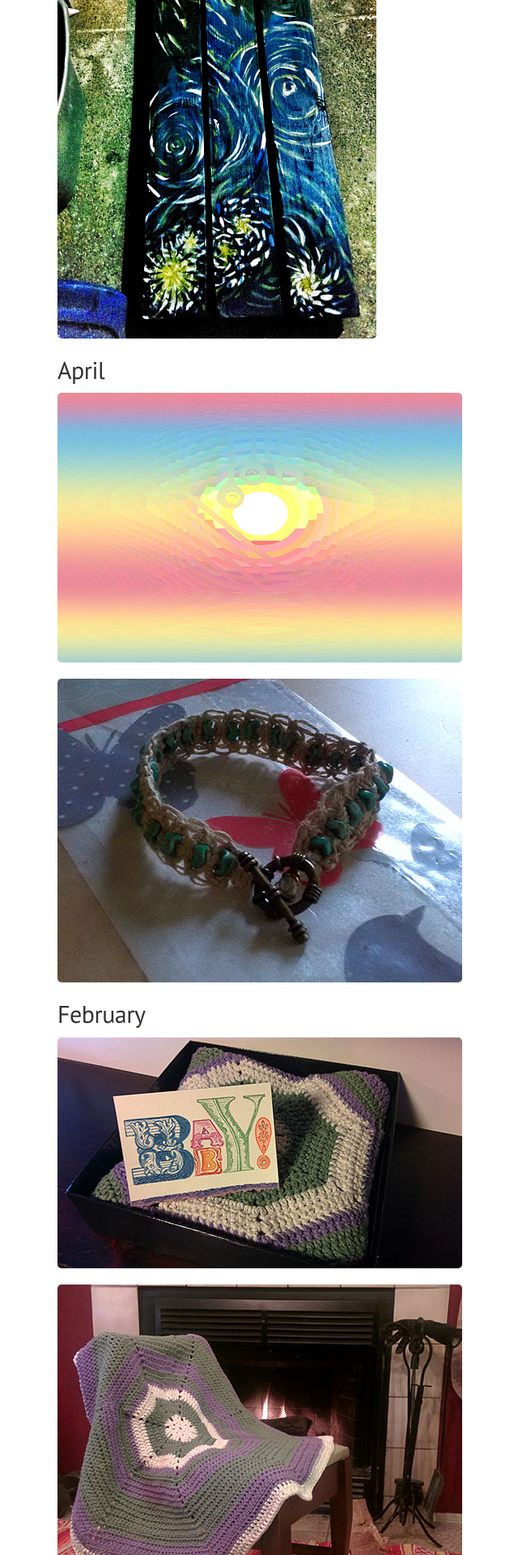
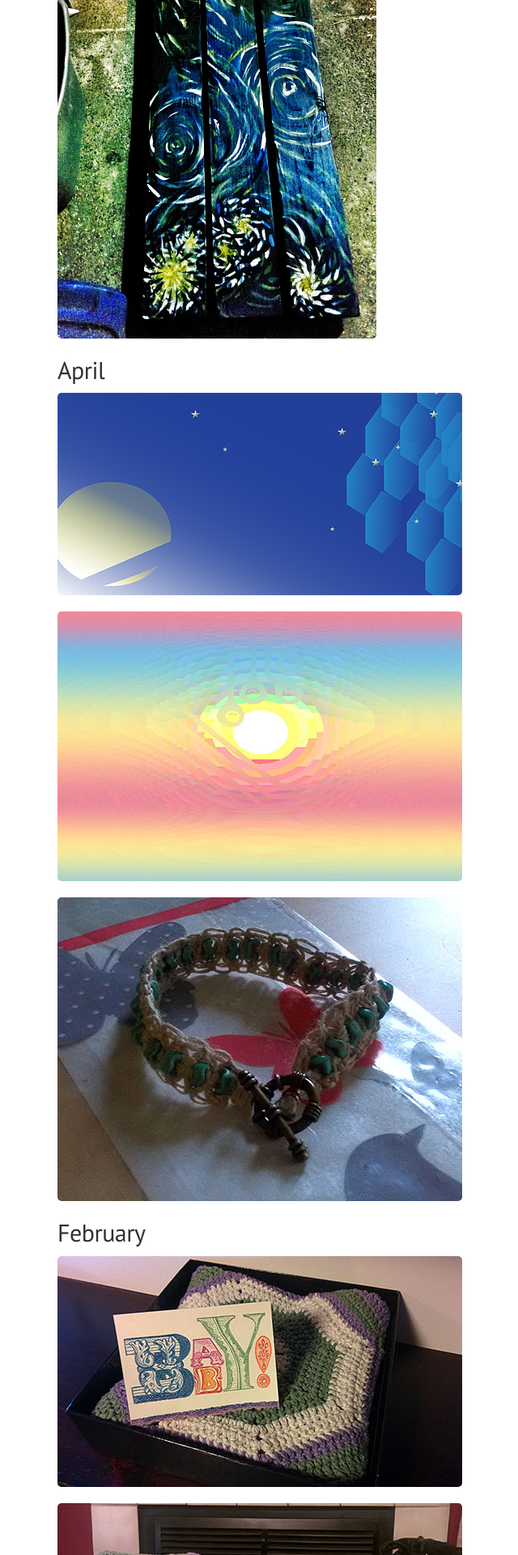
Before and after one commit to indexcosmos/indexcosmos.github.io, a Jekyll site: the page built from portfolio.md, in a window 1280 px wide. Shown: the part 4480-6400 px from the top of the page at 81% size, without its empty margins (209-849 px from the left). Built offline with Jekyll 4.4.1, drawn with Linux system fonts in a browser that asks for light colours; Markdown is read by kramdown in place of the engine named in the settings.

Commit message:
update file

```diff
--- a/portfolio.md
+++ b/portfolio.md
@@ -44,6 +44,8 @@ title: Portfolio
 ![Starry Bench]({{ https://github.com/indexcosmos/indexcosmos.github.io/blob/master/public/images/portfolio/2015.05.05%20starry%20bench.png }}/public/images/portfolio/2015.05.05 starry bench.png)
 
 ## April
+
+![Space Landspace]({{ https://github.com/indexcosmos/indexcosmos.github.io/blob/master/public/images/portfolio/2015.04.15%20space%20landscape.png }}/public/images/portfolio/2015.04.15 space landscape.png)
 
 ![Sherbet Mother Board]({{ https://github.com/indexcosmos/indexcosmos.github.io/blob/master/public/images/portfolio/2015.04.15%20sherbetmobo.jpg }}/public/images/portfolio/2015.04.15 sherbetmobo.jpg)
 
```
